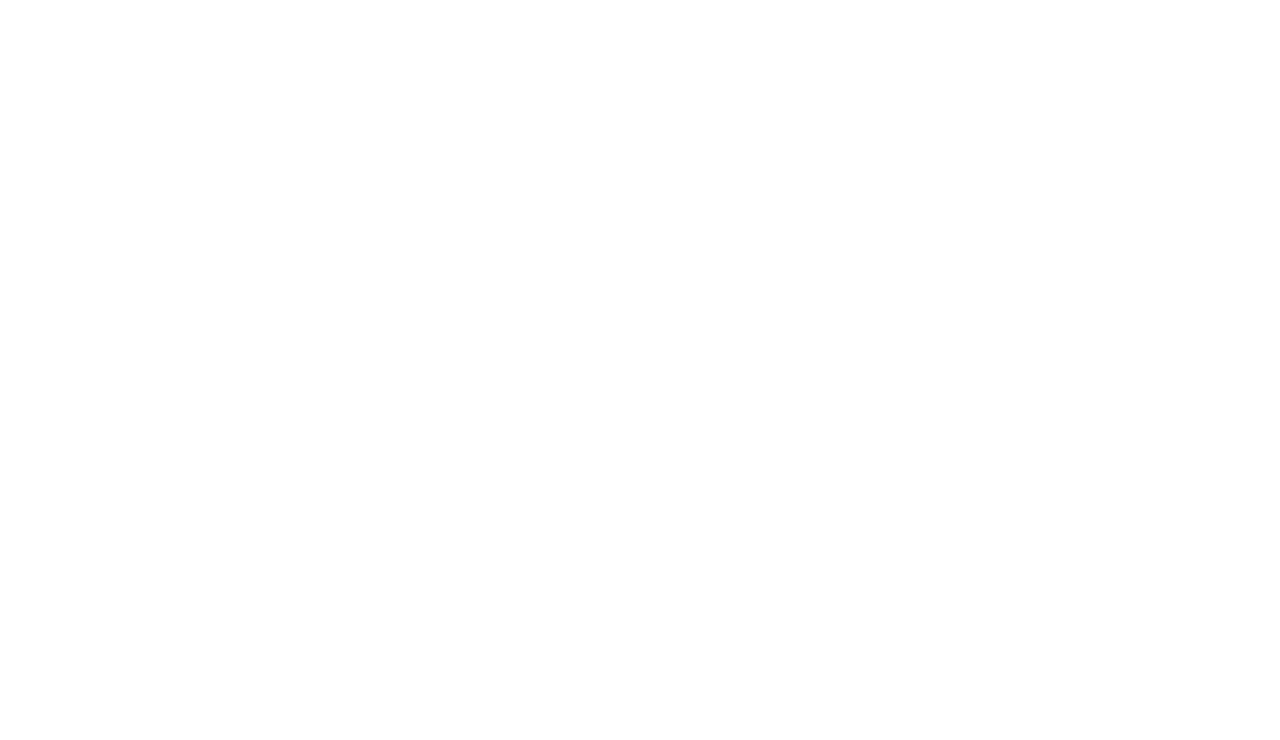
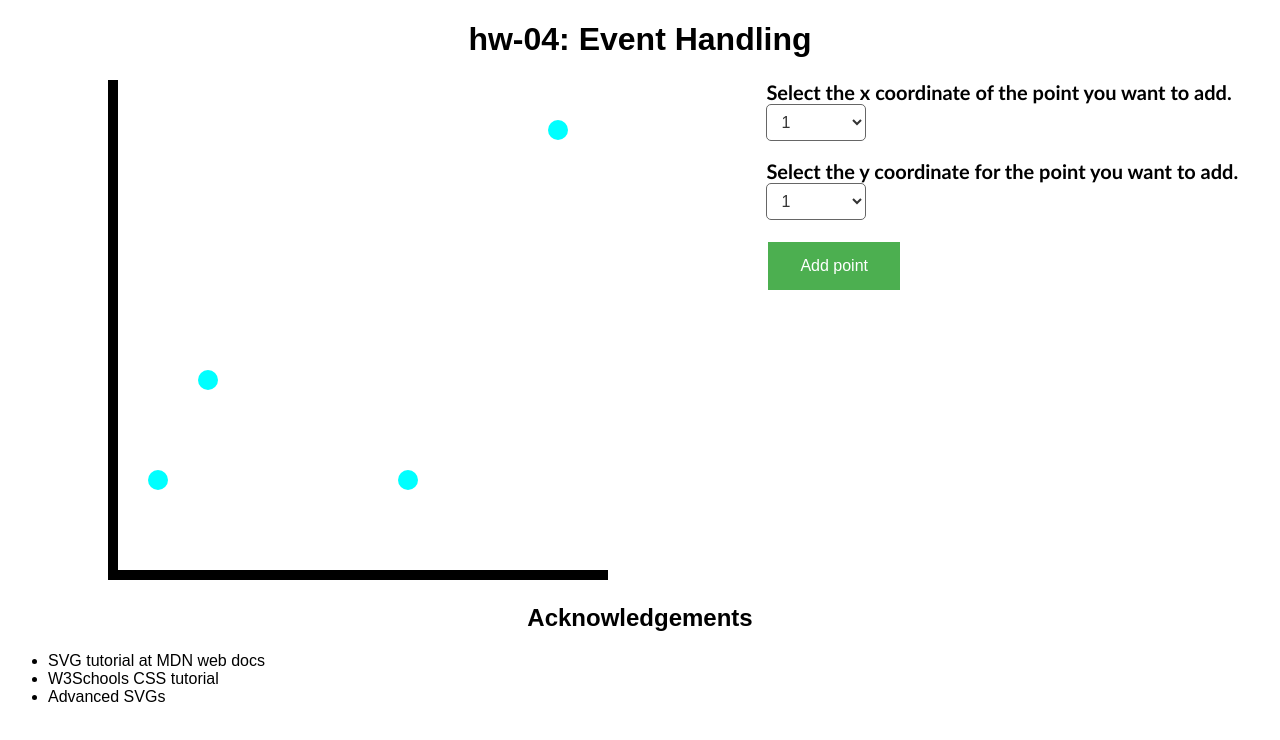
Before and after one commit to DS4200-S23-Class/hw-04-hw4-ninokrish, a plain HTML site: page index.html in a window 1280 px wide. Drawn offline with Linux system fonts and the light colour scheme.

Commit message:
done, need to fix some formatting

```diff
--- a/index.html
+++ b/index.html
@@ -1,14 +1,71 @@
 <!DOCTYPE html>
 <html>
+  <head>
+    <title>hw-04</title>
+    <link rel="stylesheet" type="text/css" href="styles.css">
+    <script src="script.js"></script>
+  </head>
+  <body>
+    <h1 class="centered-header">hw-04: Event Handling</h2>
+      <!-- container to house left and right columns -->
+      <div class = 'container'>
+            <div class="left-column">
+                <svg id="axis">
+                    <!-- x axis -->
+                    <line x1="0" y1="500" x2="500" y2="500"/>
+                    <!-- y axis -->
+                    <line x1="0" y1="500" x2="0" y2="0"/>
+                    <!-- 4 starter points, 1 coord = 50px -->
+                    <circle cx="50" cy="400" r="10"/>
+                    <circle cx="100" cy="300" r="10"/>
+                    <circle cx="300" cy="400" r="10"/>
+                    <circle cx="450" cy="50" r="10"/>
+                </svg>
+            </div>
 
-<head>
-    <meta charset=utf-8/>
-</head>
+            <div class="right-column">
+                <span class = "selected" id="last_point_placeholder"></span>
+                <span class = "selected" id="actual_point"></span>
+                <form>
+                <label>Select the x coordinate of the point you want to add.</label>
+                    <!-- Drop down menus -->
+                  <select class = "selector" id="x-coordinate">
+                    <option value="1">1</option>
+                    <option value="2">2</option>
+                    <option value="3">3</option>
+                    <option value="4">4</option>
+                    <option value="5">5</option>
+                    <option value="6">6</option>
+                    <option value="7">7</option>
+                    <option value="8">8</option>
+                    <option value="9">9</option>
+                  </select>
+                <br><br>
+                <label>Select the y coordinate for the point you want to add.</label>
+                  <select class = "selector" id="y-coordinate">
+                    <option value="1">1</option>
+                    <option value="2">2</option>
+                    <option value="3">3</option>
+                    <option value="4">4</option>
+                    <option value="5">5</option>
+                    <option value="6">6</option>
+                    <option value="7">7</option>
+                    <option value="8">8</option>
+                    <option value="9">9</option>
+                    </select>
+                <br><br>
+                <button type="button" class = "submit" id="submit">Add point</button>
+                </form>
 
-
-<body>
-
-
-</body>
-
+            </div>
+    </div>
+    <h2 class="centered-header">Acknowledgements</h2>
+    <div id="container">
+      <ul>
+        <li>SVG tutorial at MDN web docs</li>
+        <li>W3Schools CSS tutorial</li>
+        <li>Advanced SVGs</li>
+      </ul>
+    </div>
+  </body>
 </html>
--- /dev/null
+++ b/script.js
@@ -0,0 +1,57 @@
+// when the page finishes loading, execute the rest of the code
+window.onload = function() {
+
+// Define the function for adding a border to a point
+function clickPoint() {
+	// Extract the `cx` and `cy` attributes of the clicked point
+	let { cx, cy } = this.attributes;
+
+	// Toggle the class of the clicked point based on the event listener to highlight
+	this.classList.toggle("highlightBorder");
+
+	// Update the display elements with the x and y coordinates of the clicked point
+	document.querySelector("#last_point_placeholder").textContent = "Last point clicked: ";
+	document.querySelector("#actual_point").textContent = `(${cx.value / 50},${(500 - cy.value) / 50})`;
+  }
+
+// Define the function for adding a new point to the graph
+function addNewPoint() {
+	// Get references to the input fields for the x and y coordinates
+	let xInput = document.querySelector("#x-coordinate");
+	let yInput = document.querySelector("#y-coordinate");
+
+	// Convert the input values to the same scale as the graph
+	let x = xInput.value * 50;
+	let y = 500 - (yInput.value * 50);
+
+	// Get a reference to the graph
+	let axis = document.querySelector("#axis");
+
+	// Add a new circle to the graph at the specified x and y coordinates
+	axis.innerHTML += '<circle cx="' + x + '" cy="' + y + '" r="10"/>';
+
+	// Get a list of all the points on the graph
+	let points = document.getElementsByTagName("circle");
+
+	// Loop through all the points and add an event listener for clicks
+	for (let i = 0; i < points.length; i++) {
+	  let currPoint = points[i];
+	  currPoint.addEventListener("click", clickPoint);
+	}
+  }
+
+// Get the submit button
+let submit = document.querySelector("#submit");
+
+// Add an event listener for clicks on the submit button
+submit.addEventListener("click", addNewPoint);
+
+// Get the list of all points on the graph
+let points = document.getElementsByTagName("circle");
+
+// Loop through all the points and add an event listener for clicks
+for (let i = 0; i < points.length; i++) {
+	let currPoint = points[i];
+	currPoint.addEventListener("click", clickPoint);
+}
+};
--- /dev/null
+++ b/styles.css
@@ -0,0 +1,82 @@
+body {
+    font-family: Arial;
+  }
+
+  .centered-header {
+    text-align: center;
+  }
+
+  .container {
+    display: flex;
+  }
+
+  .left-column {
+    width: 60%;
+    float: left;
+  }
+
+  .right-column {
+    width: 40%;
+    float: right;
+  }
+
+  #axis {
+	width: 500px;
+	height: 500px;
+	margin-left: 100px;
+}
+
+line {
+	stroke: black;
+	stroke-width: 20;
+}
+
+circle:hover {
+	fill: purple;
+}
+circle {
+    fill: cyan;
+}
+.submit {
+    background-color: #4CAF50;
+    border: none;
+    color: white;
+    padding: 15px 32px;
+    text-align: center;
+    display: inline-block;
+    font-size: 16px;
+    margin: 4px 2px;
+    cursor: pointer;
+
+}
+select {
+background-color: white;
+  border: 1px solid #666;
+  border-radius: 5px;
+  color: #333;
+  cursor: pointer;
+  font-size: 16px;
+  padding: 8px 20px 8px 10px;
+  width: 100px;
+}
+/* cool styling for "selected" class */
+.selected {
+  color: black;
+  font-size: 20px;
+  font-family:'Trebuchet MS', 'Lucida Sans Unicode', 'Lucida Grande', 'Lucida Sans', Arial, sans-serif;
+  font-weight: bold;
+}
+
+label {
+    margin-bottom: 5px;
+    font-size: 20px;
+    font-weight: bold;
+    font-family:'Trebuchet MS', 'Lucida Sans Unicode', 'Lucida Grande', 'Lucida Sans', Arial, sans-serif;
+}
+
+
+/* class for when circles are clicked on */
+.highlightBorder {
+	stroke: palevioletred;
+	stroke-width: 2;
+}
```
Also changed, not shown: 1 other file.
